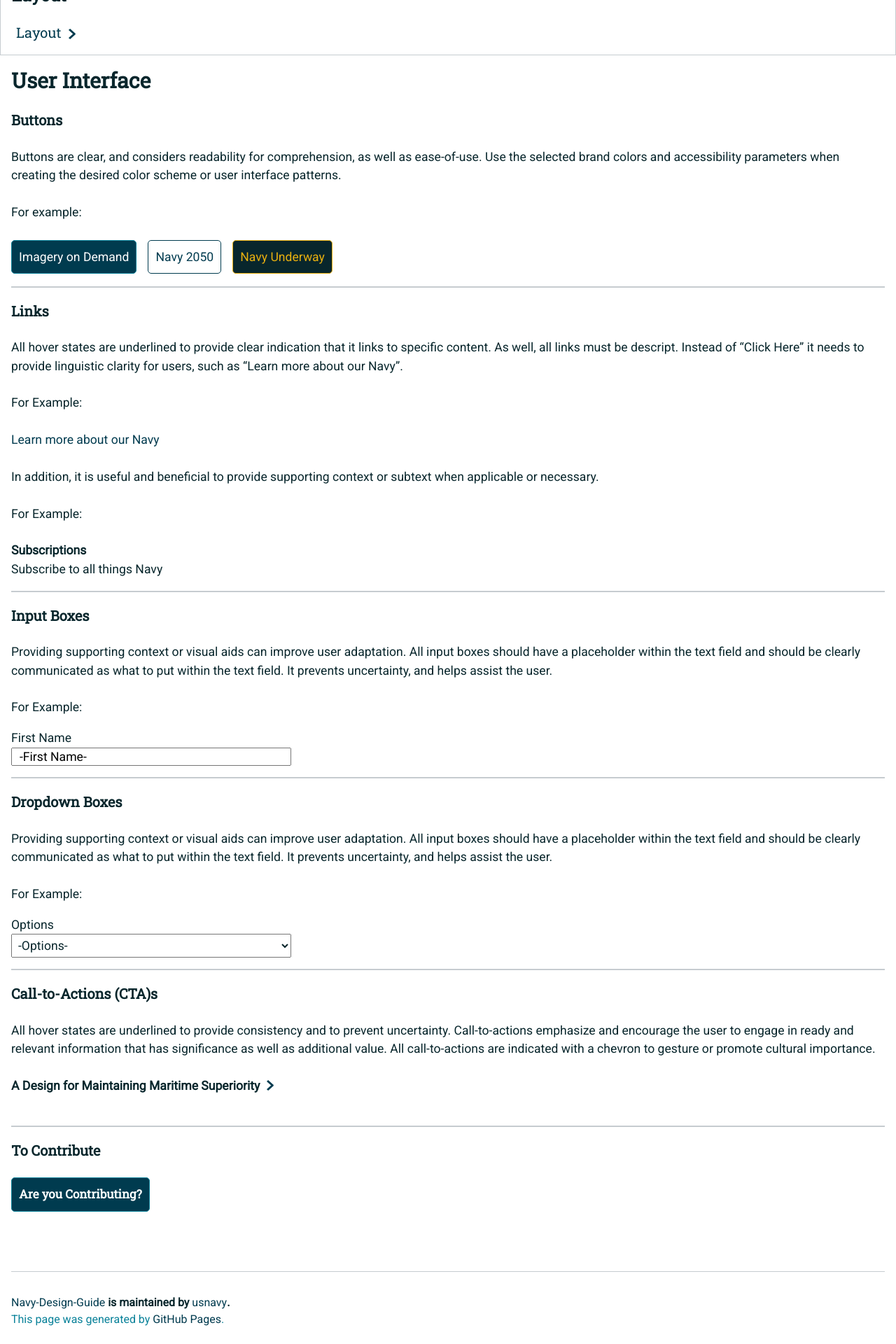
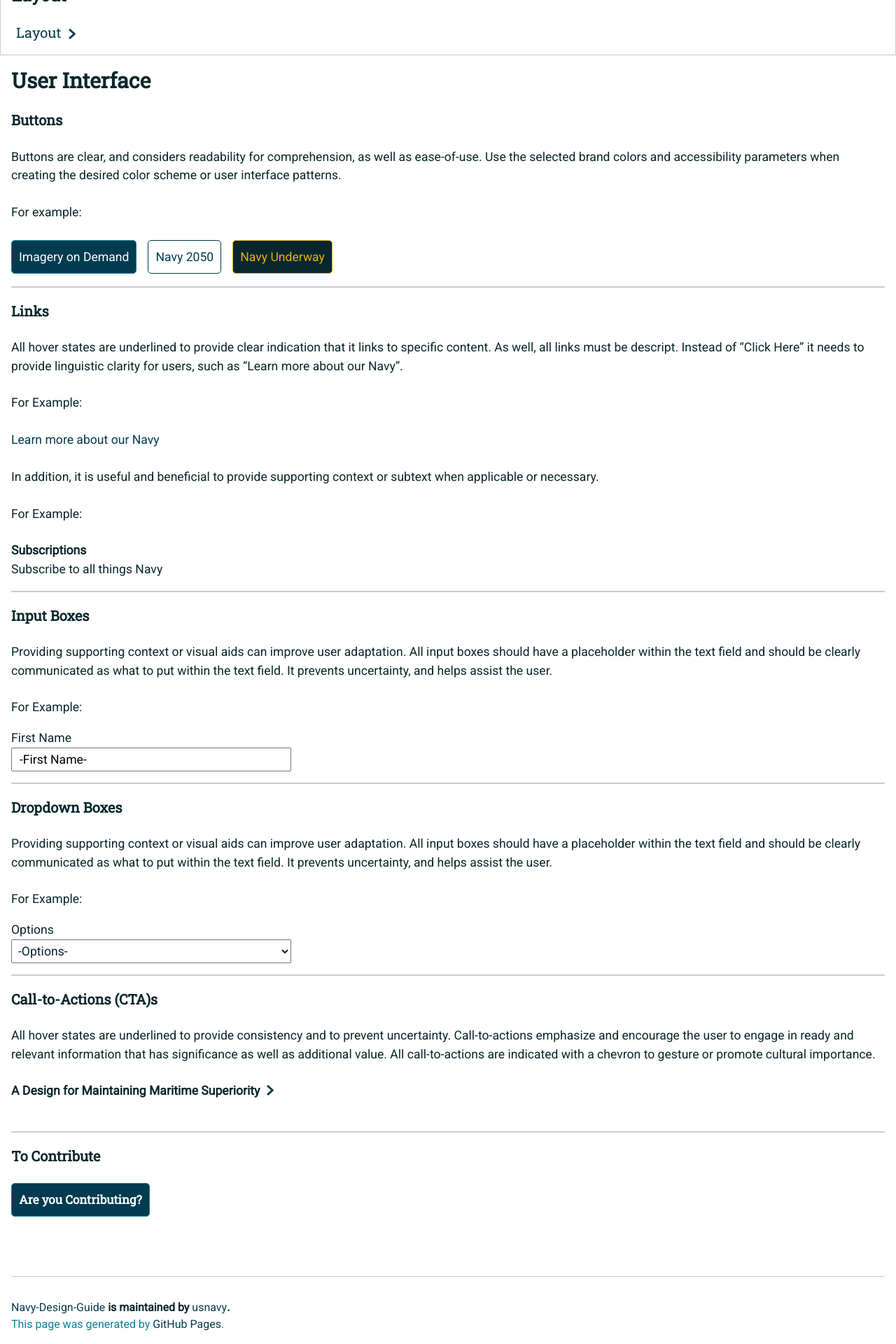
Before and after one commit to usnavy/Navy-Design-Guide, a Jekyll site: the page built from ui-elements.md, in a window 1280 px wide. Shown: the part 1580-3500 px from the top of the page at 70% size. Built offline with Jekyll 4.4.1, drawn with Linux system fonts in a browser that asks for light colours; nearby versions of some CDN libraries; our own code applies the rules of GitHub Pages for plain Markdown files.

Commit message:
Update jekyll-design.scss

```diff
--- a/_sass/jekyll-design.scss
+++ b/_sass/jekyll-design.scss
@@ -733,7 +733,7 @@ input {
   color: #000000;
   font-family: 'roboto', serif;
   font-weight: 400;
-  padding-left: 5px;
+  padding: 5px;
 	}
 
 input::-webkit-input-placeholder { /* Chrome/Opera/Safari */
```
